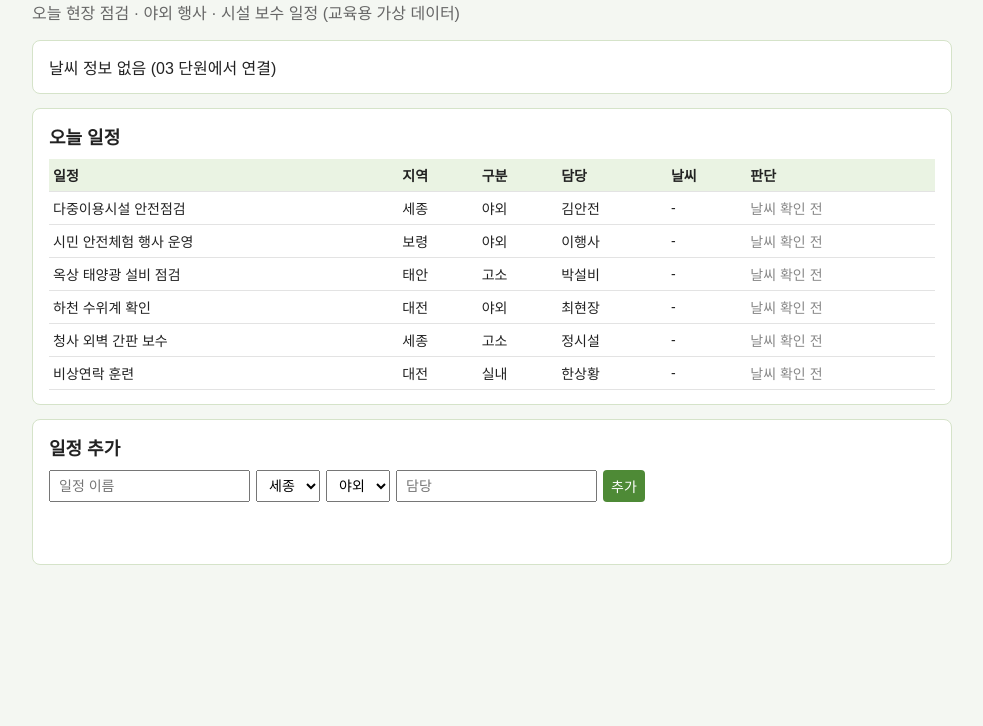
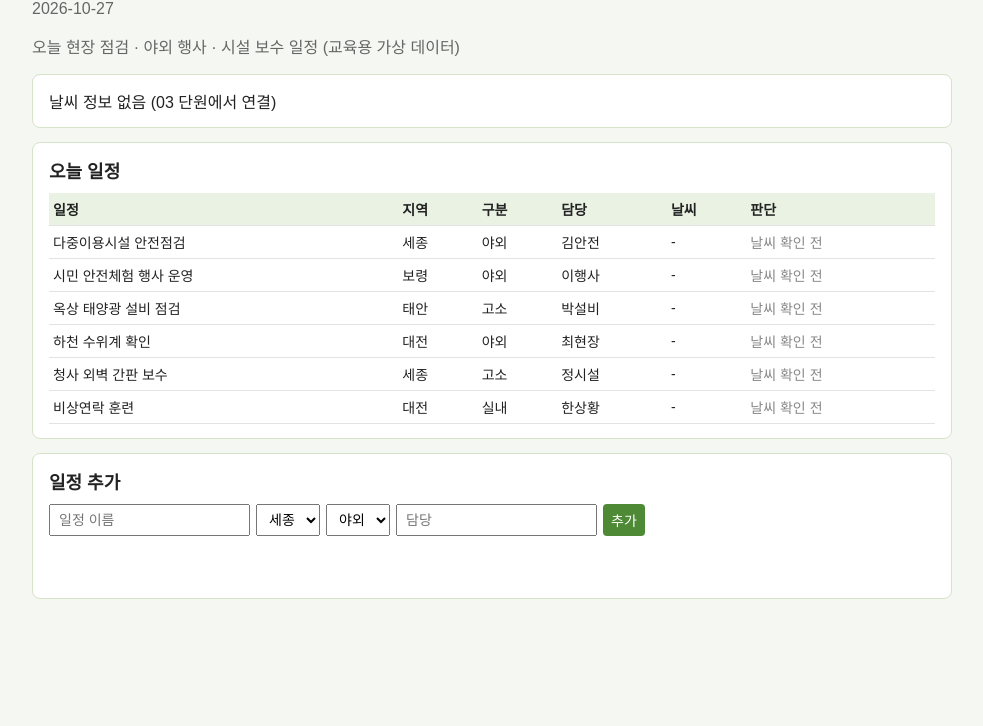
Before and after one commit to crmoss/weather-board, a plain HTML site: page index.html in a window 1280 px wide. Shown: the part 74-800 px from the top of the page, without its empty margins (148-1131 px from the left). Drawn offline with Linux system fonts and the light colour scheme.

Commit message:
날짜표시

```diff
--- a/app.js
+++ b/app.js
@@ -59,6 +59,16 @@ function addTask(e) {
   renderTasks();
 }
 
+const today = new Date();
+const todayText = [
+  today.getFullYear(),
+  String(today.getMonth() + 1).padStart(2, '0'),
+  String(today.getDate()).padStart(2, '0'),
+].join('-');
+const todayDate = document.getElementById('todayDate');
+todayDate.textContent = todayText;
+todayDate.dateTime = todayText;
+
 document.getElementById('taskForm').addEventListener('submit', addTask);
 loadTasks();
 renderTasks();
--- a/index.html
+++ b/index.html
@@ -9,6 +9,7 @@
 <body>
   <header>
     <h1>현장 일정 날씨판</h1>
+    <p class="sub"><time id="todayDate"></time></p>
     <p class="sub">오늘 현장 점검 · 야외 행사 · 시설 보수 일정 (교육용 가상 데이터)</p>
   </header>
 
```
